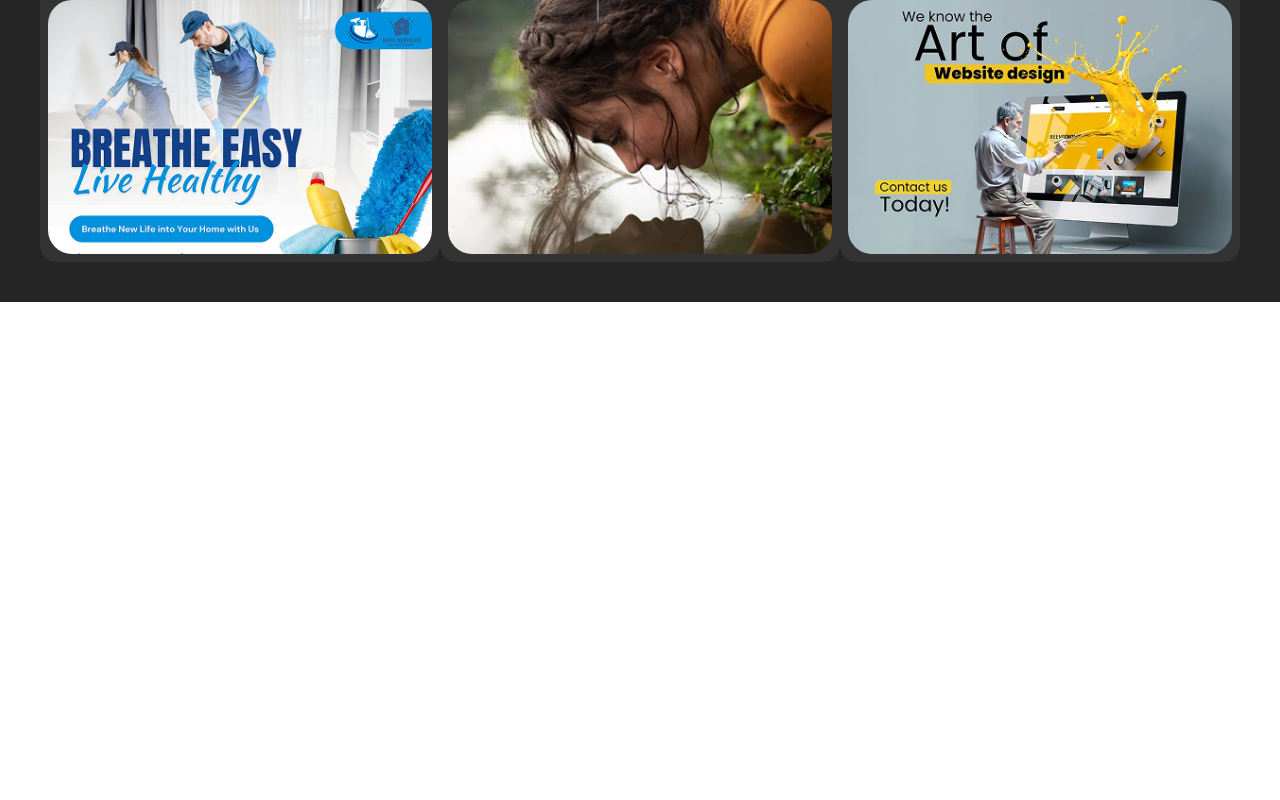
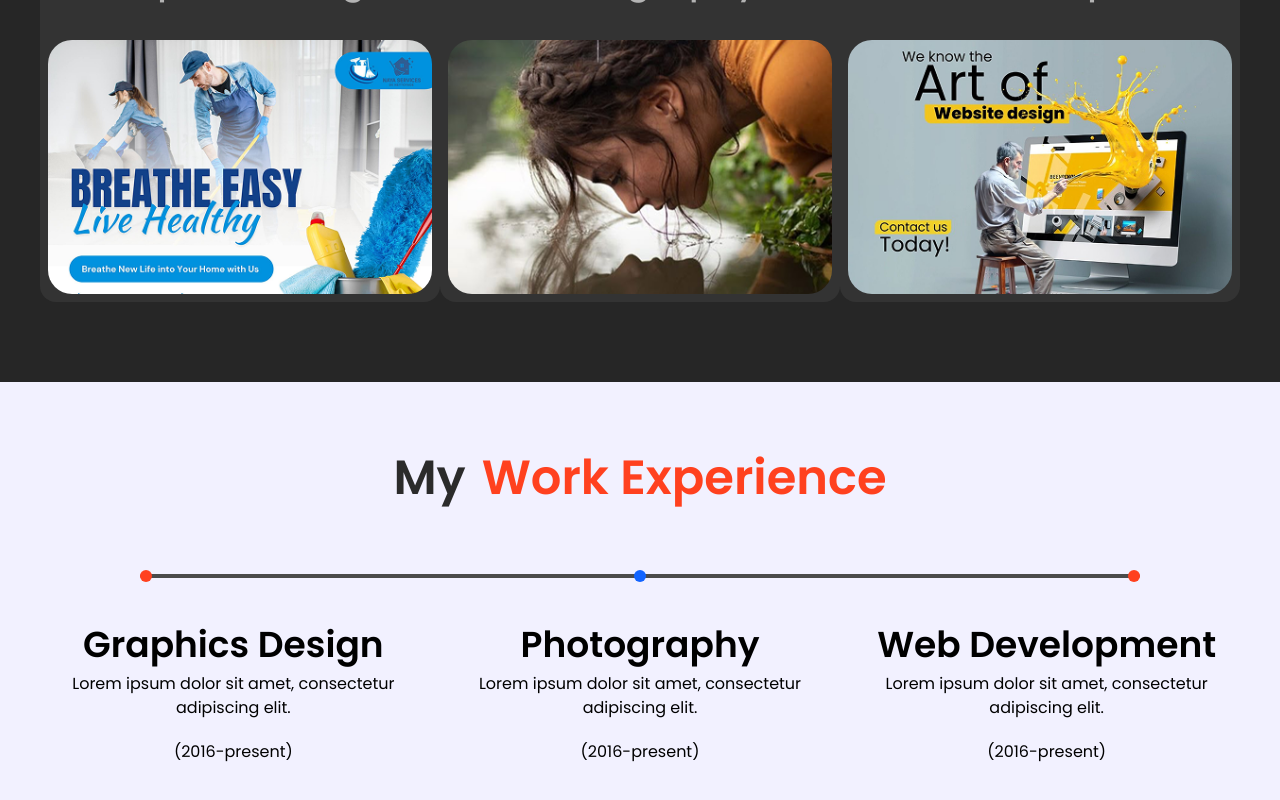
Before and after one commit to Neeschal1/Graphics-Designer-Portfolio, a React (Vite) app: page / in a window 1280 px wide. Shown: the part 1190-1990 px from the top of the page. Before the commit the page ends 1492 px from the top, so only its background shows below. Built offline with nearby package versions, Linux system fonts and the light colour scheme.

Commit message:
my experience section complete

```diff
--- a/src/components/services_section/servicescards.jsx
+++ b/src/components/services_section/servicescards.jsx
@@ -28,7 +28,7 @@ const Servicescards = () => {
       <div className="flex w-full flex-row justify-between items-center">
         {
             services.map((index) => (
-                <div className="bg-[#333333] text-[#b4b4b4] flex flex-col rounded-2xl hover:text-white items-center justify-center p-2 gap-8">
+                <div key={index.id} className="bg-[#333333] text-[#b4b4b4] flex flex-col rounded-2xl hover:text-white items-center justify-center p-2 gap-8">
                     <h1 style={{...Fonts.poppins.medium, fontSize: 36}}>{index.service}</h1>
                     <img className="rounded-3xl hover:my-5 duration-500" src={index.picture} />
                 </div>
--- /dev/null
+++ b/src/components/work_experience/progressline.jsx
@@ -0,0 +1,47 @@
+import React from "react";
+import Fonts from "../../utils/fonts";
+
+const experiences = [
+  {
+    id: 1,
+    service: "Graphics Design",
+    detail: "Lorem ipsum dolor sit amet, consectetur adipiscing elit.",
+    duration: "(2016-present)",
+  },
+  {
+    id: 2,
+    service: "Photography",
+    detail: "Lorem ipsum dolor sit amet, consectetur adipiscing elit.",
+    duration: "(2016-present)",
+  },
+  {
+    id: 3,
+    service: "Web Development",
+    detail: "Lorem ipsum dolor sit amet, consectetur adipiscing elit.",
+    duration: "(2016-present)",
+  },
+];
+const Progressline = () => {
+  return (
+    <div className="flex flex-1 flex-col w-full items-center gap-10 justify-center">
+      <div className="flex h-1 w-10/12 bg-[#4B4B4B] rounded-full items-center justify-between">
+        <div className="h-3 w-3 bg-[#FF411F] rounded-full" />
+        <div className="h-3 w-3 bg-[#1264FF] rounded-full" />
+        <div className="h-3 w-3 bg-[#FF411F] rounded-full" />
+      </div>
+      <div className="flex flex-row gap-5">
+        {experiences.map((index) => (
+          <div className="flex items-center justify-center flex-col" key={index.id}>
+            <div className="flex text-center flex-col ">
+              <h1 style={{...Fonts.poppins.semiBold, fontSize: 36}} className="">{index.service}</h1>
+              <h3 style={{...Fonts.poppins.regular, fontSize: 16}} className="flex text-center">{index.detail}</h3>
+            </div>
+            <h4 style={{...Fonts.poppins.regular, fontSize: 16}} className="mt-5">{index.duration}</h4>
+          </div>
+        ))}
+      </div>
+    </div>
+  );
+};
+
+export default Progressline;
--- a/src/landing.jsx
+++ b/src/landing.jsx
@@ -3,12 +3,14 @@ import './landing.css'
 import Fonts from './utils/fonts'
 import Hero from './ui/hero'
 import Services from './ui/services'
+import Experience from './ui/experience'
 
 const Landing = () => {
   return (
     <div className='flex flex-1 flex-col bg-[#F2F1FF]'>
       <Hero />
       <Services />
+      <Experience />
     </div>
   )
 }
--- /dev/null
+++ b/src/ui/experience.jsx
@@ -0,0 +1,17 @@
+import React from 'react'
+import Fonts from '../utils/fonts'
+import Progressline from '../components/work_experience/progressline'
+
+const Experience = () => {
+  return (
+    <div className='flex flex-1 flex-col gap-15 py-15 px-10 items-center justify-center'>
+        <div className='flex items-center justify-center flex-row gap-4'>
+            <h1 style={{...Fonts.poppins.semiBold, fontSize: 48}} className='text-[#2B2B2B]'>My</h1>
+            <h1 style={{...Fonts.poppins.semiBold, fontSize: 48}} className='text-[#FF411F]'>Work Experience</h1>
+        </div>
+        <Progressline />
+    </div>
+  )
+}
+
+export default Experience
--- a/src/ui/services.jsx
+++ b/src/ui/services.jsx
@@ -4,7 +4,7 @@ import Servicescards from '../components/services_section/servicescards'
 
 const Services = () => {
   return (
-    <div className='flex flex-1 flex-col justify-center bg-[#262626] mt-[-60px] rounded-tr-4xl py-10 px-10 rounded-tl-4xl gap-20'>
+    <div className='flex flex-1 flex-col justify-center bg-[#262626] mt-[-60px] rounded-tr-4xl py-20 px-10 rounded-tl-4xl gap-20'>
         <Topsection />
         <div className='flex items-center justify-center'>
             <div className='w-9/12 h-1 bg-[#4B4B4B] rounded-full' />
```
